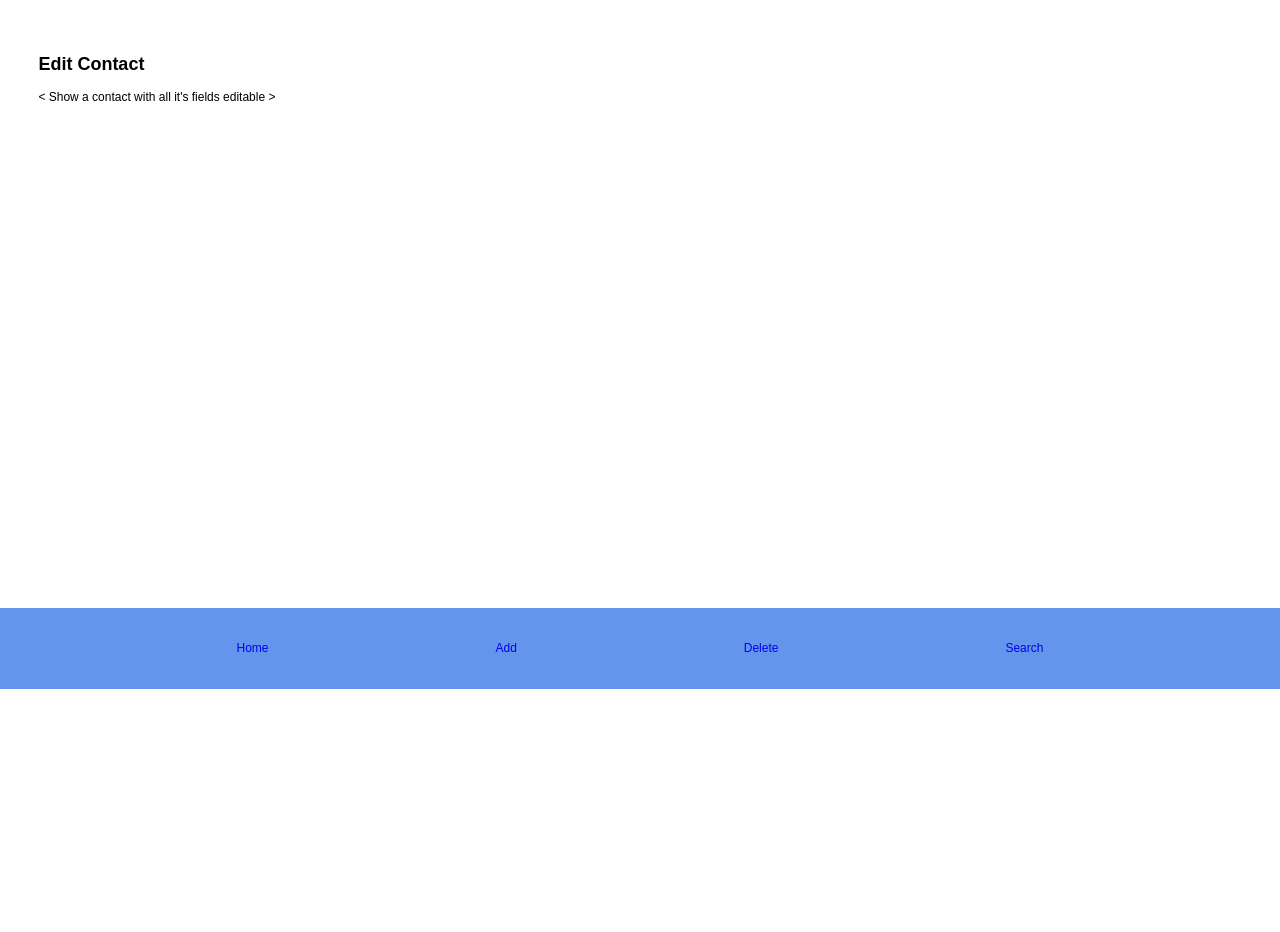
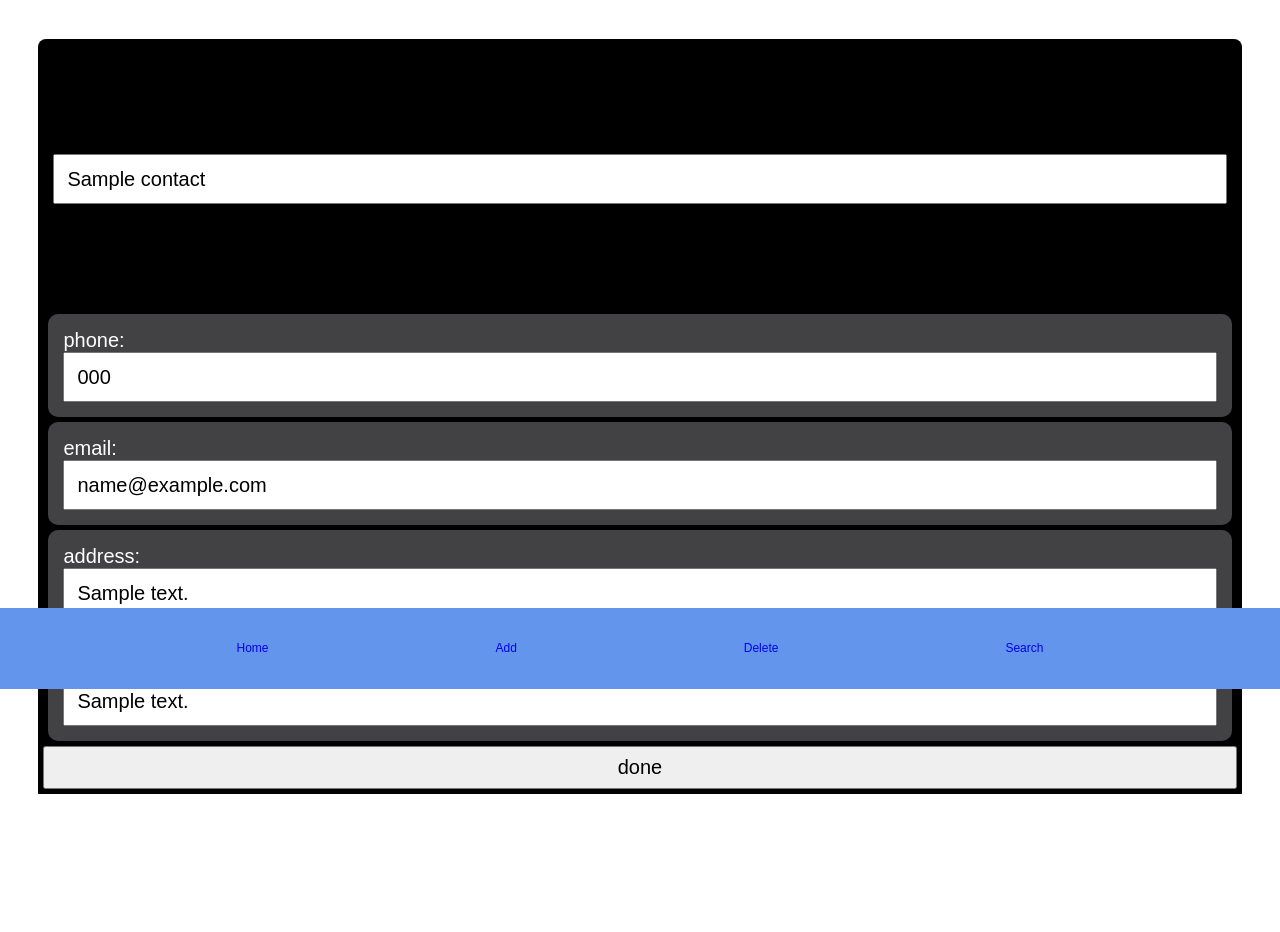
Before and after one commit to software-students-fall2023/2-web-app-exercise-leftovers2, a Flask app: template templates/edit.html in a window 1280 px wide. Shown: the part 111-1043 px from the top of the page. Before the commit the page ends 800 px from the top, so only its background shows below. Run offline with Flask 3, Linux system fonts and the light colour scheme; the template is opened without the code that fills it: most values are stand-ins (such as "Sample title", 1, 10 or a date in 2020).

Commit message:
edit html

```diff
--- a/templates/edit.html
+++ b/templates/edit.html
@@ -1,5 +1,62 @@
 {% extends 'index.html' %} {% block container %}
-<h2>Edit Contact</h2>
-<p>&lt; Show a contact with all it's fields editable &gt;</p>
+<!-- =====================BODY (NAME, PHONE, ...)===================== -->
+
+<div class="info">
+  <form method="POST" action="{{url_for('get_edits')}}">
+    <div class="content name">
+      <!-- {% macro contactBase(id) -%} -->
+
+      <!-- <input type="hidden" id="_id" name="_id" value="{{id}}" /> -->
+      <input type="text" name="newName" value="{{contact.name}}" />
+
+      <!-- {% endmacro %} {{ contactBase(contact._id['$oid']) }} -->
+    </div>
+
+    <div class="content phone">
+      <div>phone:</div>
+      <!-- <div pattern="[0-9]{3}-[0-9]{2}-[0-9]{3}">{{contact.phone}}</div> -->
+
+      <!-- {% macro contactBase(id) -%} -->
+
+      <!-- <input type="hidden" id="_id" name="_id" value="{{id}}" /> -->
+      <input type="text" name="newPhone" value="{{contact.phone}}" />
+
+      <!-- {% endmacro %} {{ contactBase(contact._id['$oid']) }} -->
+    </div>
+
+    <div class="content email">
+      <div>email:</div>
+      <!-- {% macro contactBase(id) -%} -->
+
+      <!-- <input type="hidden" id="_id" name="_id" value="{{id}}" /> -->
+      <input type="text" name="newEmail" value="{{contact.email}}" />
+
+      <!-- {% endmacro %} {{ contactBase(contact._id['$oid']) }} -->
+    </div>
+
+    <div class="content address">
+      <div>address:</div>
+      <!-- {% macro contactBase(id) -%} -->
+
+      <!-- <input type="hidden" id="_id" name="_id" value="{{id}}" /> -->
+      <input type="text" name="newAddress" value="{{contact.address}}" />
+
+      <!-- {% endmacro %} {{ contactBase(contact._id['$oid']) }} -->
+    </div>
+    <div class="content notes">
+      <div>notes:</div>
+      <!-- {% macro contactBase(id) -%} -->
+
+      <!-- <input type="hidden" id="_id" name="_id" value="{{id}}" /> -->
+      <input type="text" name="newNotes" value="{{contact.notes}}" />
+
+      <!-- {% endmacro %} {{ contactBase(contact._id['$oid']) }} -->
+    </div>
+    {% macro contactBase(id) -%}
+    <input type="hidden" name="_id" value="{{id}}" />
+    <input type="submit" id="_id" name="_id" value="done" />
+    {% endmacro %} {{ contactBase(contact._id['$oid']) }}
+  </form>
+</div>
 
 {% endblock %}
```
